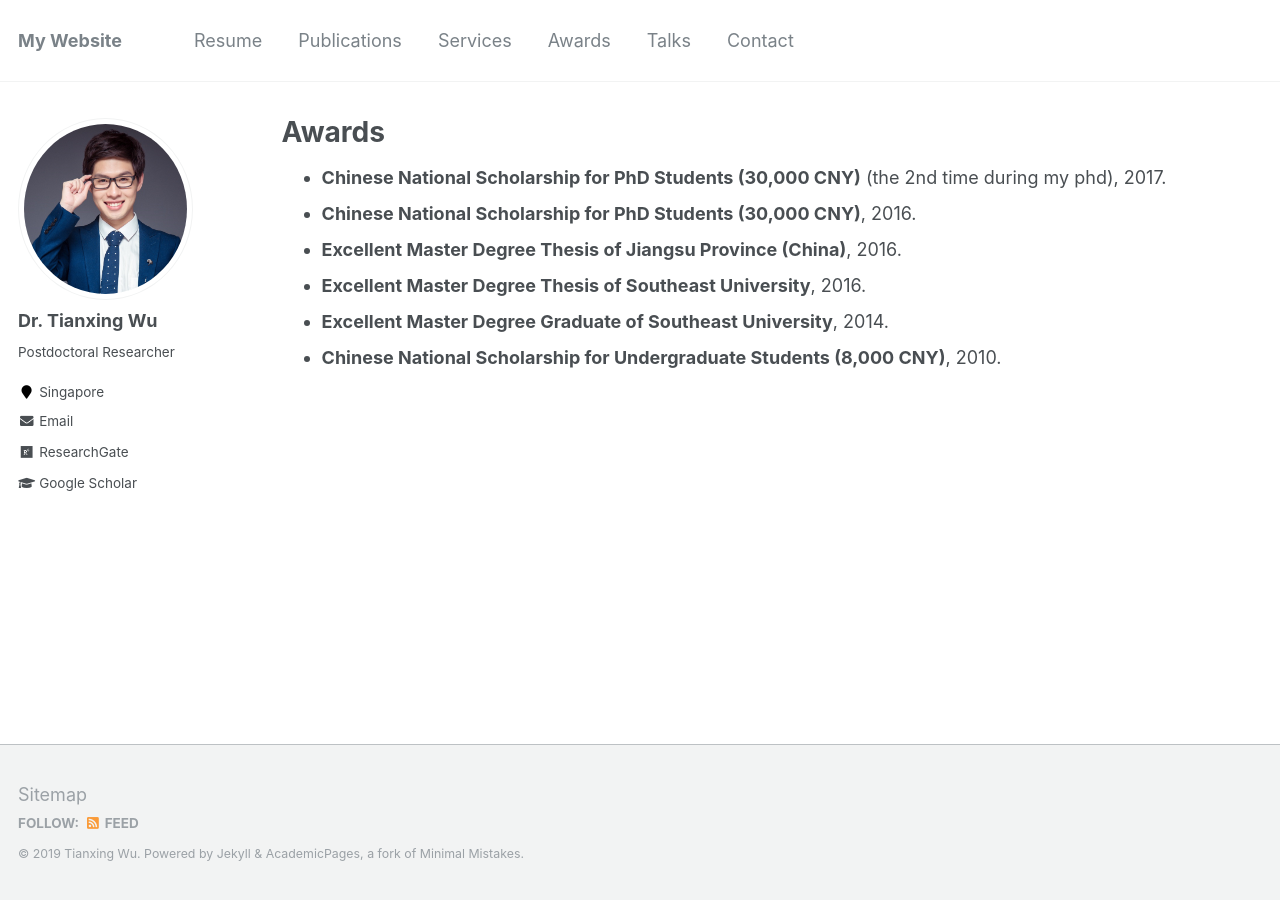
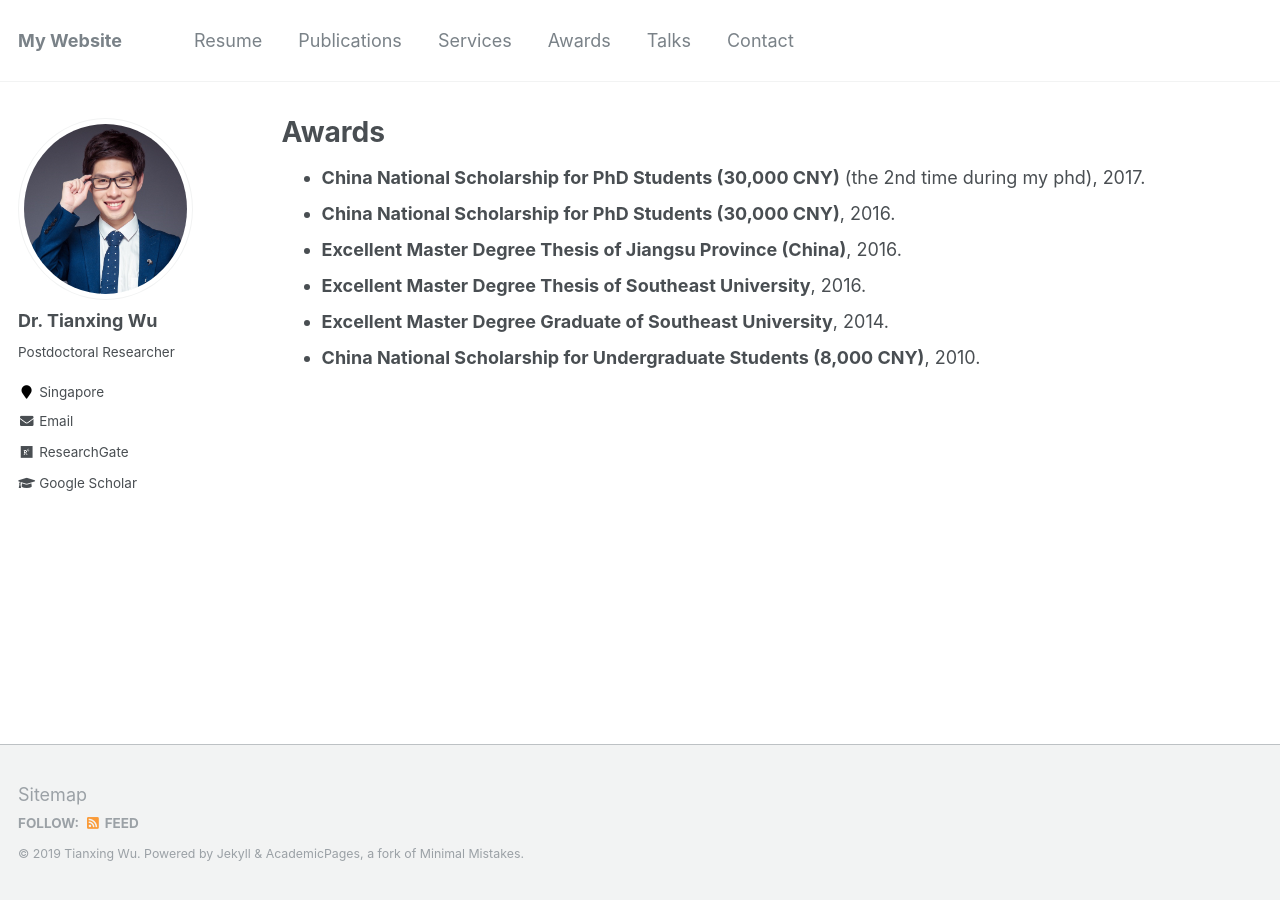
Before and after one commit to tianxing-wu/tianxing-wu.github.io, a Jekyll site: the page built from _pages/awards.md, in a window 1280 px wide. Built offline with Jekyll 4.4.1, drawn with Linux system fonts in a browser that asks for light colours.

Commit message:
site update

```diff
--- a/_pages/awards.md
+++ b/_pages/awards.md
@@ -4,9 +4,9 @@ permalink: /awards/
 title: "Awards"
 author_profile: true
 ---
-* **Chinese National Scholarship for PhD Students (30,000 CNY)** (the 2nd time during my phd), 2017.
-* **Chinese National Scholarship for PhD Students (30,000 CNY)**, 2016.
+* **China National Scholarship for PhD Students (30,000 CNY)** (the 2nd time during my phd), 2017.
+* **China National Scholarship for PhD Students (30,000 CNY)**, 2016.
 * **Excellent Master Degree Thesis of Jiangsu Province (China)**, 2016.
 * **Excellent Master Degree Thesis of Southeast University**, 2016.
 * **Excellent Master Degree Graduate of Southeast University**, 2014.
-* **Chinese National Scholarship for Undergraduate Students (8,000 CNY)**, 2010.
+* **China National Scholarship for Undergraduate Students (8,000 CNY)**, 2010.
```
Also changed, not shown: _pages/services.md (+1 -1 lines), 3 other files.
